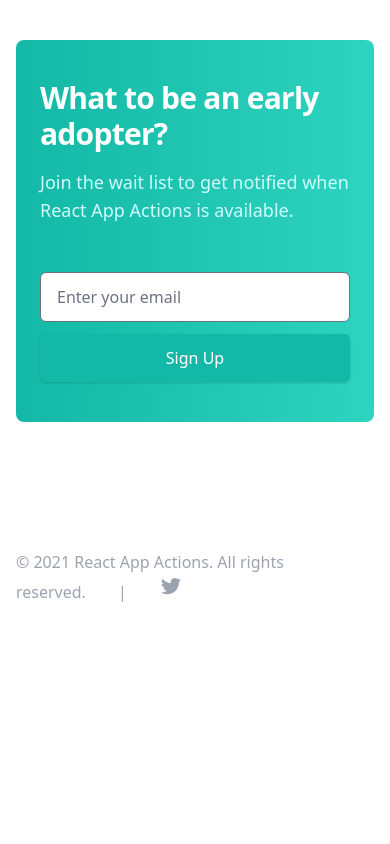
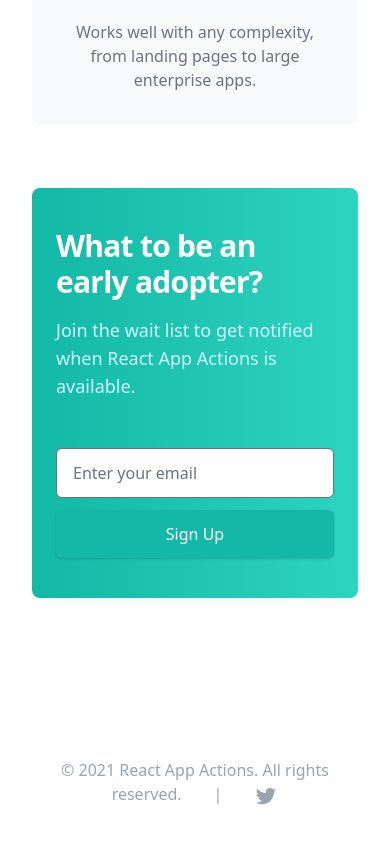
Before and after one commit to appactions/appactions, a Next.js app in the folder react-app-actions.com/: page / in a window 390 px wide. Shown: the part 6161-7005 px from the top of the page. Before the commit the page ends 6813 px from the top, so only its background shows below. Built offline with nearby package versions, Linux system fonts and the light colour scheme.

Commit message:
focus ring

```diff
--- a/react-app-actions.com/components/demo.js
+++ b/react-app-actions.com/components/demo.js
@@ -133,7 +133,7 @@
     return (
         <input
             type="text"
-            className="flex-1 block w-full border-gray-300 rounded-md focus:ring-indigo-500 focus:border-indigo-500 rounded-r-md sm:text-sm"
+            className="flex-1 block w-full border-gray-300 rounded-md focus:ring-teal-500 focus:border-indigo-500 rounded-r-md sm:text-sm"
             placeholder="www.example.com"
             value={value.slice(0, pos)}
             readOnly
@@ -149,7 +149,7 @@
             id="about"
             name="about"
             rows={3}
-            className="block w-full mt-1 border-gray-300 shadow-sm focus:ring-indigo-500 focus:border-indigo-500 sm:text-sm rounded-md"
+            className="block w-full mt-1 border-gray-300 shadow-sm focus:ring-teal-500 focus:border-indigo-500 sm:text-sm rounded-md"
             value={value.slice(0, pos)}
             readOnly
             data-demo="textarea"
@@ -186,7 +186,7 @@
                 <div className="px-4 py-3 text-right bg-gray-50 sm:px-6">
                     <button
                         type="submit"
-                        className="inline-flex justify-center px-4 py-2 text-sm font-medium text-white bg-indigo-600 border border-transparent shadow-sm rounded-md hover:bg-indigo-700 focus:outline-none focus:ring-2 focus:ring-offset-2 focus:ring-indigo-500"
+                        className="inline-flex justify-center px-4 py-2 text-sm font-medium text-white bg-indigo-600 border border-transparent shadow-sm rounded-md hover:bg-indigo-700 focus:outline-none focus:ring-2 focus:ring-offset-2 focus:ring-teal-500"
                         disabled={state.submit}
                         data-demo="submit"
                     >
--- a/react-app-actions.com/components/footer.js
+++ b/react-app-actions.com/components/footer.js
@@ -2,15 +2,15 @@
     return (
         <footer aria-labelledby="footerHeading">
             <h2 className="sr-only">Footer</h2>
-            <div className="px-4 py-12 mx-auto max-w-7xl sm:px-6 lg:py-16 lg:px-8">
+            <div className="px-4 py-12 mx-auto max-w-7xl sm:px-6">
                 <div className="pt-8 mt-12">
-                    <p className="text-base text-gray-400 xl:text-center">
+                    <p className="text-base text-center text-gray-400">
                         © 2021 React App Actions. All rights reserved.<span className="mx-8">|</span>
                         <a
                             href="https://twitter.com/miklos_me"
                             target="_blank"
                             rel="noreferrer noopener"
-                            className="inline-block text-gray-400 hover:text-gray-500"
+                            className="inline-block text-gray-400 align-middle hover:text-gray-500"
                         >
                             <span className="sr-only">Twitter</span>
                             <svg className="w-6 h-6" fill="currentColor" viewBox="0 0 24 24" aria-hidden="true">
--- a/react-app-actions.com/components/header.js
+++ b/react-app-actions.com/components/header.js
@@ -24,7 +24,7 @@
                     <div className="-my-2 -mr-2 md:hidden">
                         <button
                             type="button"
-                            className="inline-flex items-center justify-center p-2 text-gray-400 bg-white rounded-md hover:text-gray-500 hover:bg-gray-100 focus:outline-none focus:ring-2 focus:ring-inset focus:ring-indigo-500"
+                            className="inline-flex items-center justify-center p-2 text-gray-400 bg-white rounded-md hover:text-gray-500 hover:bg-gray-100 focus:outline-none focus:ring-2 focus:ring-inset focus:ring-teal-500"
                             aria-expanded="false"
                         >
                             <span className="sr-only">Open menu</span>
@@ -40,14 +40,14 @@
                         <a href="#" className="text-base font-medium text-gray-500 hover:text-gray-900">
                             Benefits
                         </a>
-                        <Link href="/about">
+                        {/* <Link href="/about">
                             <a className="text-base font-medium text-gray-500 hover:text-gray-900">About</a>
-                        </Link>
+                        </Link> */}
                     </nav>
                     <div className="items-center justify-end hidden md:flex md:flex-1 lg:w-0">
                         <button
                             onClick={onClickCTA}
-                            className="block px-4 py-3 font-medium text-white bg-teal-500 rounded-full shadow hover:bg-teal-600 focus:outline-none focus:ring-2 focus:ring-offset-2 focus:ring-indigo-300 focus:ring-offset-gray-900"
+                            className="block px-4 py-3 font-medium text-white bg-teal-500 rounded-full shadow hover:bg-teal-600 focus:outline-none focus:ring-2 focus:ring-offset-2 focus:ring-teal-300 focus:ring-offset-gray-900"
                         >
                             Join wait list
                         </button>
--- /dev/null
+++ b/react-app-actions.com/components/main.js
@@ -0,0 +1,5 @@
+function Main({ children }) {
+    return <main className="container px-4 mx-auto my-8 sm:px-6 lg:px-8">{children}</main>;
+}
+
+export default Main;
--- a/react-app-actions.com/components/signup.js
+++ b/react-app-actions.com/components/signup.js
@@ -115,7 +115,7 @@
                         name="email"
                         placeholder="Enter your email"
                         disabled={status === STATUSES.SUBMITTING}
-                        className="block w-full px-4 py-3 text-base text-gray-900 placeholder-gray-500 border rounded-md focus:outline-none focus:ring-2 focus:ring-offset-2 focus:ring-indigo-300 focus:ring-offset-gray-900"
+                        className="block w-full px-4 py-3 text-base text-gray-900 placeholder-gray-500 border rounded-md focus:outline-none focus:ring-2 focus:ring-offset-2 focus:ring-teal-300 focus:ring-offset-gray-900"
                         data-cta="cta-input"
                     />
                 </div>
@@ -123,7 +123,7 @@
                     <button
                         type="submit"
                         disabled={status === STATUSES.SUBMITTING}
-                        className="block w-full px-4 py-3 font-medium text-white bg-teal-500 shadow rounded-md hover:bg-teal-600 focus:outline-none focus:ring-2 focus:ring-offset-2 focus:ring-indigo-300 focus:ring-offset-gray-900"
+                        className="block w-full px-4 py-3 font-medium text-white bg-teal-500 shadow rounded-md hover:bg-teal-600 focus:outline-none focus:ring-2 focus:ring-offset-2 focus:ring-teal-300 focus:ring-offset-gray-900"
                     >
                         {label}
                     </button>
--- a/react-app-actions.com/pages/_app.js
+++ b/react-app-actions.com/pages/_app.js
@@ -1,6 +1,7 @@
 import Head from 'next/head';
 import Header from 'components/header';
 import Footer from 'components/footer';
+import Main from 'components/main';
 import './style.css';
 
 function MyApp({ Component, pageProps }) {
@@ -27,7 +28,9 @@
 
             <Header />
 
-            <Component {...pageProps} />
+            <Main>
+                <Component {...pageProps} />
+            </Main>
 
             <Footer />
         </>
```
